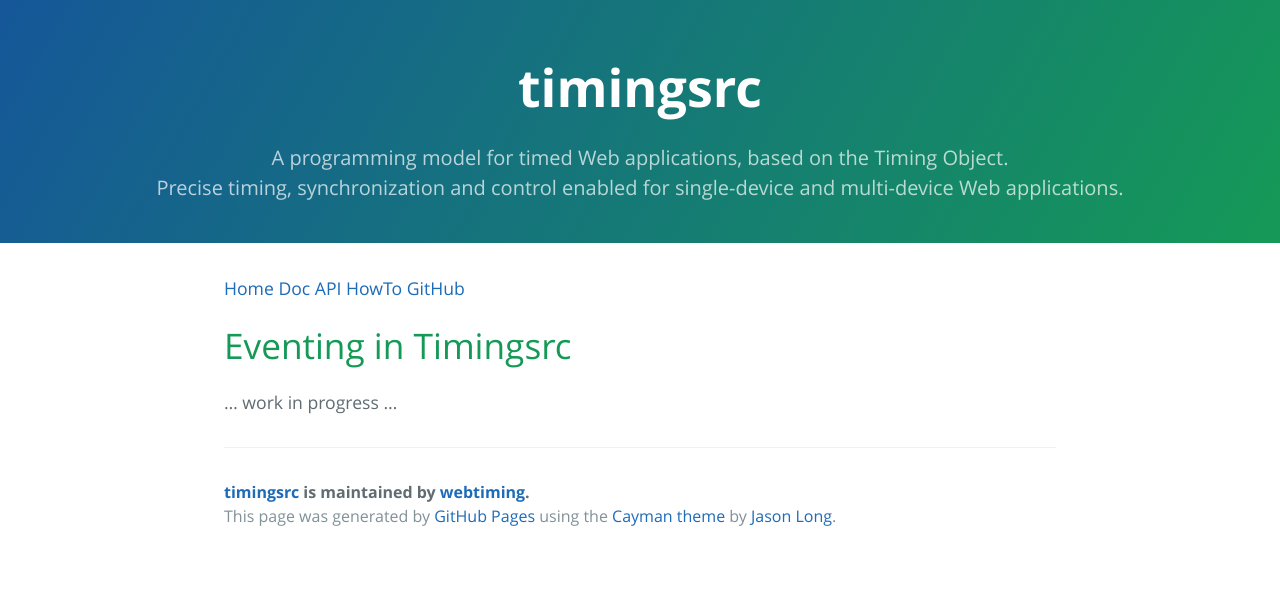
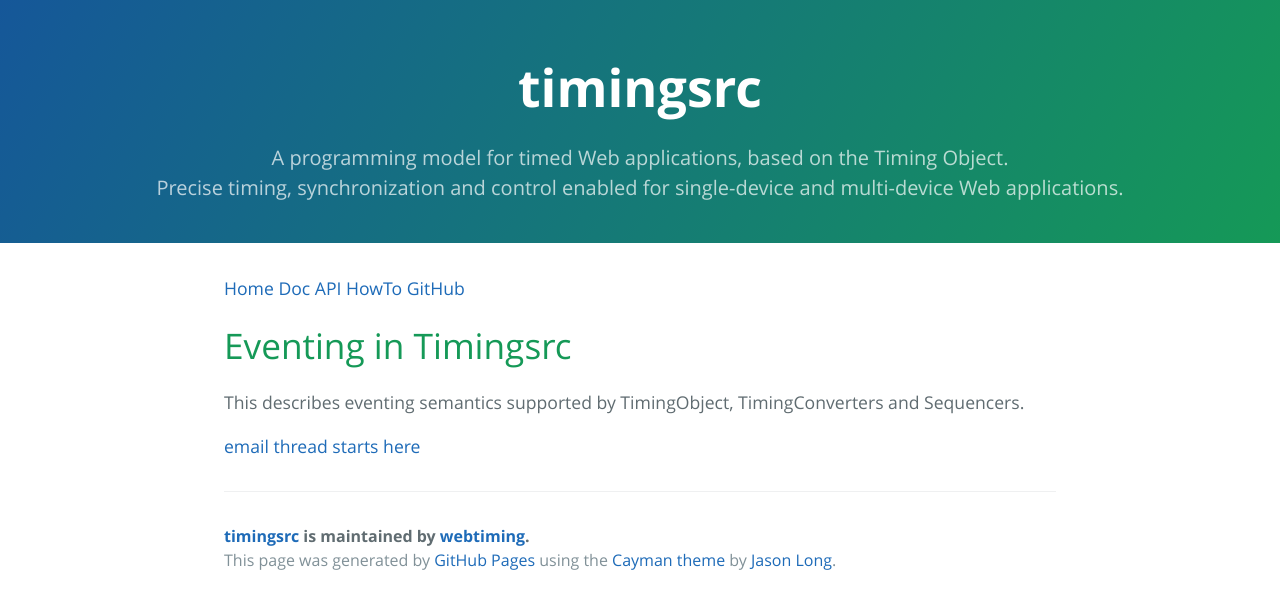
Before and after one commit to webtiming/timingsrc, a Jekyll site: the page built from doc/background_eventing.md, in a window 1280 px wide. Shown: the top 609 px of the page. Built offline with Jekyll 4.4.1, drawn with Linux system fonts in a browser that asks for light colours; Markdown is read by kramdown in place of the engine named in the settings.

Commit message:
starting with event semantics

```diff
--- a/doc/background_eventing.md
+++ b/doc/background_eventing.md
@@ -3,4 +3,7 @@
 title: Eventing in Timingsrc
 ---
 
-... work in progress ...
+This describes eventing semantics supported by TimingObject, TimingConverters and Sequencers.
+
+
+[email thread starts here](#https://lists.w3.org/Archives/Public/public-webtiming/2015Jun/0005.html)
```
